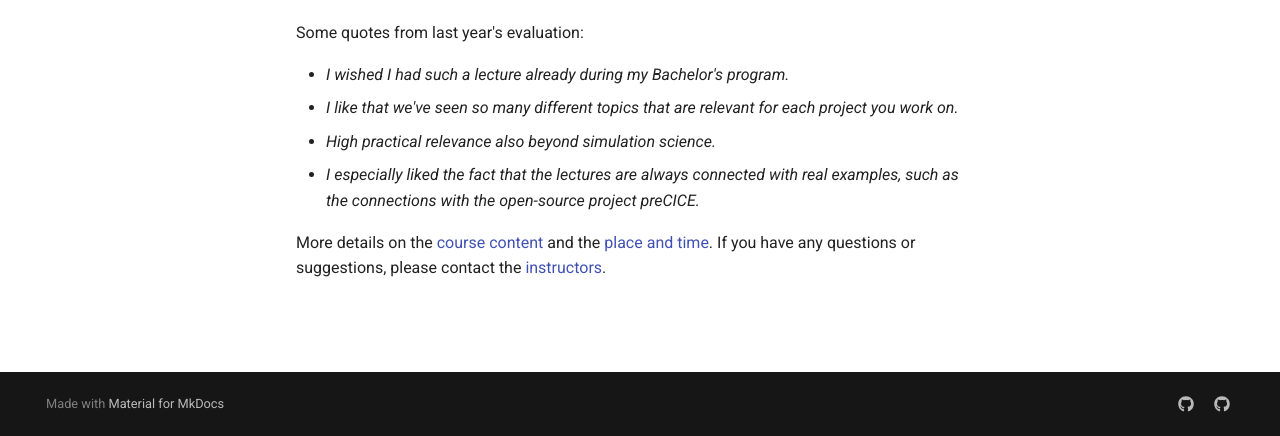
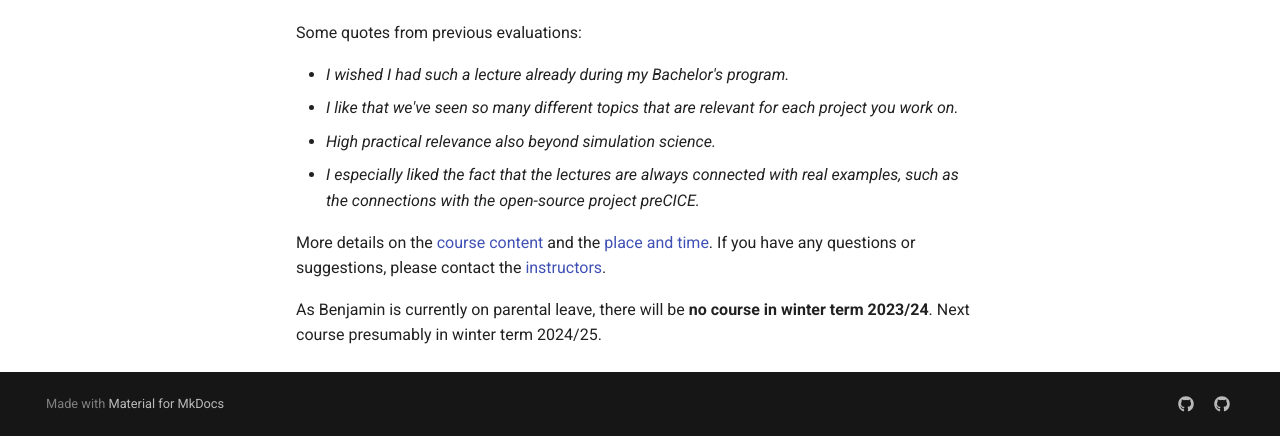
Before and after one commit to Simulation-Software-Engineering/homepage, an MkDocs documentation site: the page built from docs/index.md, in a window 1280 px wide and 1075 px high, cut to the strip 639-1075 px from the top of the window. Built offline with MkDocs 1.6.1 and Material for MkDocs 9.7.7, drawn with Linux system fonts in a browser that asks for light colours; comment, search, counter and statistics services are not loaded.

Commit message:
Update index.md

```diff
--- a/docs/index.md
+++ b/docs/index.md
@@ -7,7 +7,7 @@ You find general information about the course under [course information](course-
     <iframe width="560" height="315" src="https://www.youtube.com/embed/1GUVWLSxt2s" title="YouTube video player" frameborder="0" allow="accelerometer; autoplay; clipboard-write; encrypted-media; gyroscope; picture-in-picture" allowfullscreen></iframe>
 </p>
 
-Some quotes from last year's evaluation:
+Some quotes from previous evaluations:
 
 - *I wished I had such a lecture already during my Bachelor's program.*
 - *I like that we've seen so many different topics that are relevant for each project you work on.*
@@ -16,3 +16,5 @@ Some quotes from last year's evaluation:
 
 More details on the [course content](course-content) and the [place and time](place-and-time.md).
 If you have any questions or suggestions, please contact the [instructors](staff.md).
+
+As Benjamin is currently on parental leave, there will be **no course in winter term 2023/24**. Next course presumably in winter term 2024/25.
```
